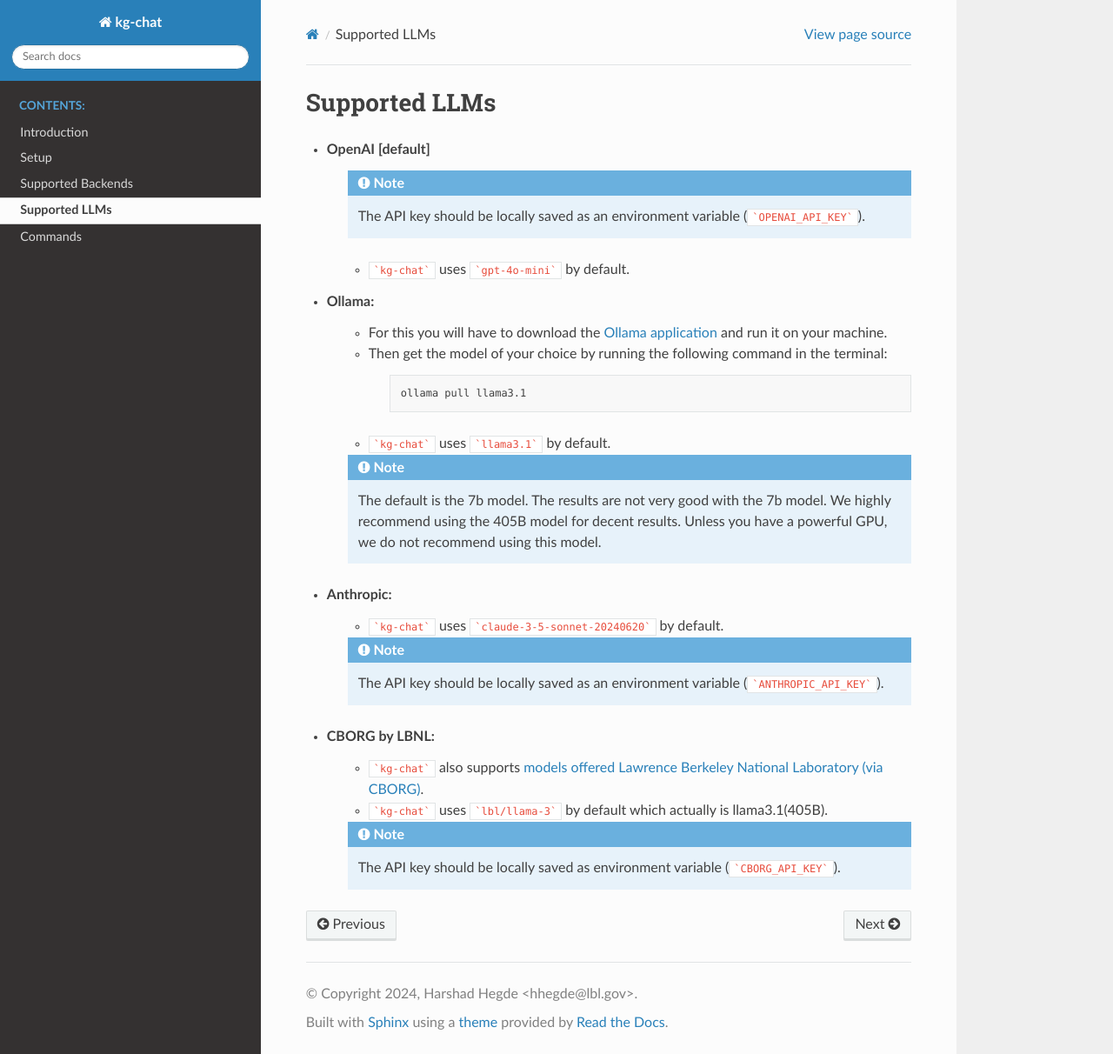
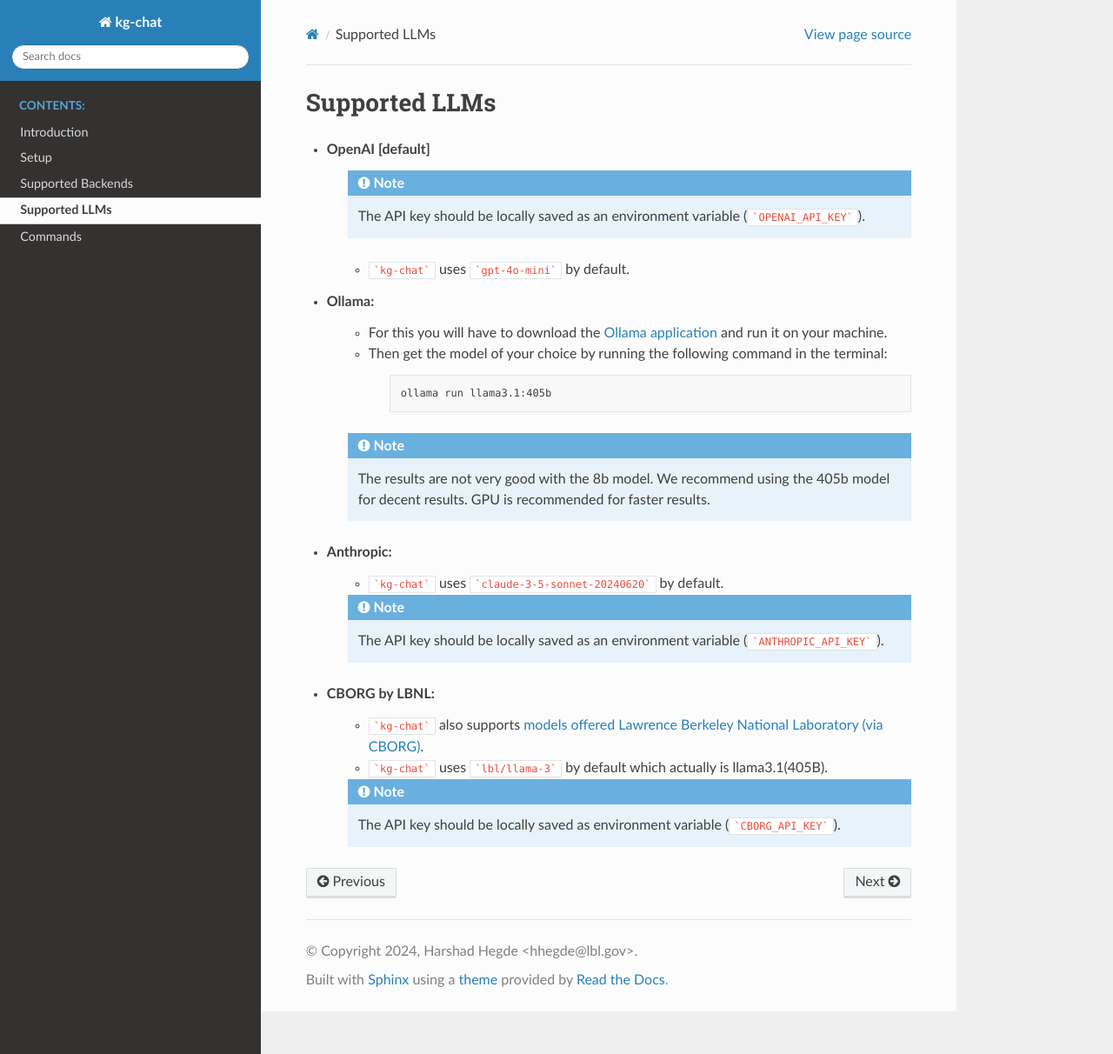
Before and after one commit to Knowledge-Graph-Hub/kg-chat, a Sphinx documentation site: the page built from docs/supported_llms.rst, in a window 1280 px wide and 1212 px high. Shown: the whole window at 87% size. Built offline with Sphinx 7.4.7 and the Read the Docs theme 2.0.0, drawn with Linux system fonts in a browser that asks for light colours; pages that are not in the unit, such as notebooks, are missing from menus.

Commit message:
ollama docs updated

````diff
--- a/docs/supported_llms.rst
+++ b/docs/supported_llms.rst
@@ -12,14 +12,12 @@
 
         .. code-block:: bash
 
-            ollama pull llama3.1
-
-    * ```kg-chat``` uses ```llama3.1``` by default.
+            ollama run llama3.1:405b
 
     .. note::
-        The default is the 7b model. The results are not very good with the 7b model.
-        We highly recommend using the 405B model for decent results.
-        Unless you have a powerful GPU, we do not recommend using this model.
+        The results are not very good with the 8b model.
+        We recommend using the 405b model for decent results.
+        GPU is recommended for faster results.
 
 * Anthropic:
     * ```kg-chat``` uses ```claude-3-5-sonnet-20240620``` by default.
````
Also changed, not shown: README.md (+1 -1 lines).
